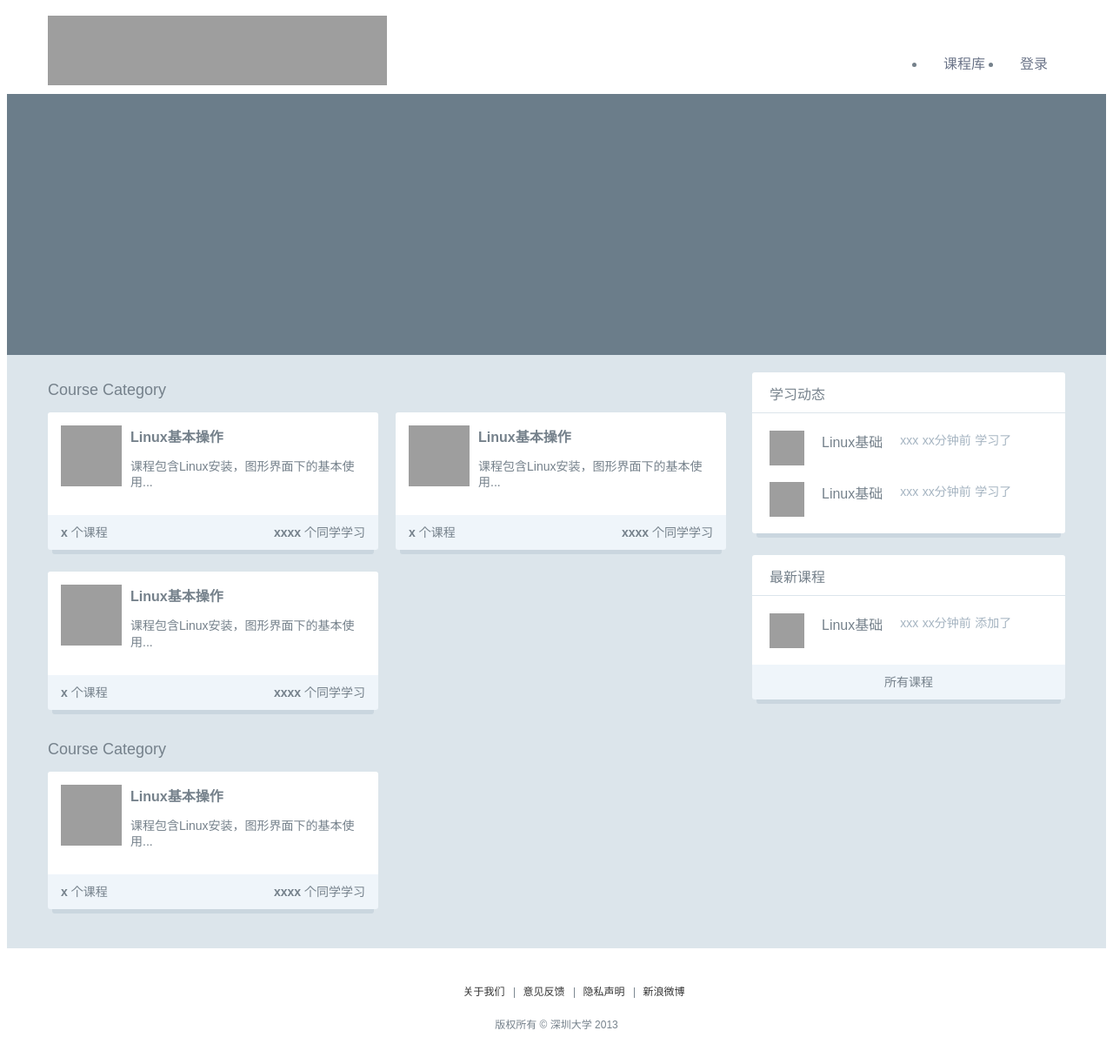
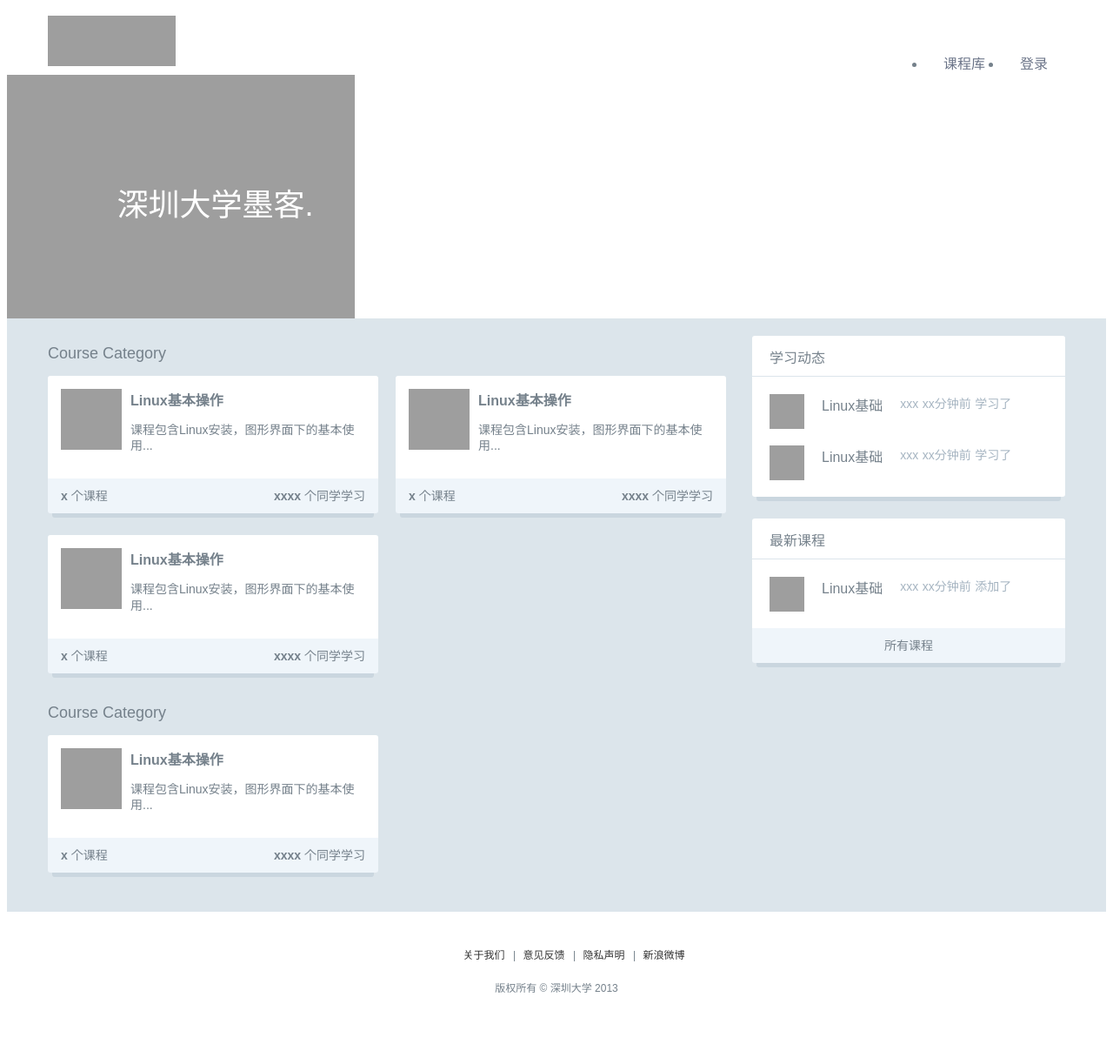
Before and after one commit to shonenada/szu-micro-course, a Flask app: page / in a window 1280 px wide. Shown: the whole page at 87% size. After the commit the page ends 1141 px from the top, so only its background shows below. Run offline with Flask 2, Linux system fonts and the light colour scheme; style sheets or scripts are compiled from the project's sources; parts of the project's set-up code (start-up, migrations or seed data) failed here and were passed over; some libraries are stand-ins or nearby versions; grey boxes are pictures that could not be loaded.

Commit message:
Added animate

```diff
--- a/mooc/assets/styles/base.styl
+++ b/mooc/assets/styles/base.styl
@@ -18,9 +18,18 @@ body
     background: #fff;
 
     & .banner
-        background: #6b7d8a;
+        position: relative;
+        background: #fff url(base_root + '/static/images/header-background.png') no-repeat;
         width: 100%;
-        height: 300px;
+        height: 280px;
+
+        & #banner-text
+            font-family: arial;
+            position: absolute;
+            top: 30%;
+            left: 10%;
+            font-size: 36px;
+            color: #fff;
 
     & #nav-container
         padding: 10px;
@@ -28,9 +37,9 @@ body
         & #logo
             display: inline-block;
             text-indent: -9999em;
-            width: 390px;
-            height: 80px;
-            background: url(base_root + '/static/images/mooc-logo.png') no-repeat;
+            width: 147px;
+            height: 58px;
+            background: url(base_root + '/static/images/mooc-logo.png') no-repeat center;
 
         & #nav
             float: right;
--- a/mooc/assets/styles/func.styl
+++ b/mooc/assets/styles/func.styl
@@ -23,3 +23,15 @@ bottom-border-radius(radius)
     -moz-border-radius-bottomright radius*1px
     border-bottom-left-radius radius*1px
     border-bottom-right-radius radius*1px
+
+transform-translate3d(x y z)
+    -webkit-transform: translate3d(x, y, z)
+    -moz-transform: translate3d(x, y, z)
+    -o-transform: translate3d(x, y, z)
+    transform: translate3d(x, y, z)
+
+bind-animate(name length)
+    animation: name length;
+    -moz-animation: name length
+    -webkit-animation: name length
+    -o-animation: name length
--- a/mooc/templates/base.html
+++ b/mooc/templates/base.html
@@ -8,7 +8,7 @@
     <meta name="description" content="深圳大学墨客，提供免费的教学视频。" />
     <link href="{{ url_for('static', filename='components/reset-css/index.css')}}" media="all" rel="stylesheet" type="text/css" />
     <link href="{{ url_for('static', filename='styles/base.css')}}" media="all" rel="stylesheet" type="text/css" />
-    <script src="{{ url_for('static', filename='components/jquery/jquery.js') }}" language="javascript"></script>
+    <script src="{{ url_for('static', filename='components/jquery/jquery.min.js') }}" language="javascript"></script>
     <script src="{{ url_for('static', filename='scripts/global.js') }}" language="javascript"></script>
     {% block htmlhead %}
     {% endblock %}
@@ -25,8 +25,10 @@
             </ul>
         </div>
     </div>
-    <div class="banner">
-
+    <div id="header-banner" class="banner">
+        <div id="banner-text">
+            <p>深圳大学墨客.</p>
+        </div>
     </div>
 </header>
 {% endblock %}
@@ -36,7 +38,7 @@
 
 {% block footer %}
 <footer id="footer">
-    <div class="banner">
+    <div id="footer-banner" class="banner">
 
     </div>
     <div id="link">
--- a/mooc/templates/index.html
+++ b/mooc/templates/index.html
@@ -2,6 +2,8 @@
 
 {% block htmlhead %}
 <link href="{{ url_for('static', filename='styles/index.css')}}" media="all" rel="stylesheet" type="text/css" />
+<link href="{{ url_for('static', filename='styles/animate.css')}}" media="all" rel="stylesheet" type="text/css" />
+<script src="{{ url_for('static', filename='scripts/ui/animate.js')}}"></script>
 {% endblock %}
 
 {% block main %}
```
Also changed, not shown: mooc/assets/styles/animate.styl (added, +22 -0 lines), mooc/assets/styles/index.styl (line endings or trailing spaces), 1 other file.
